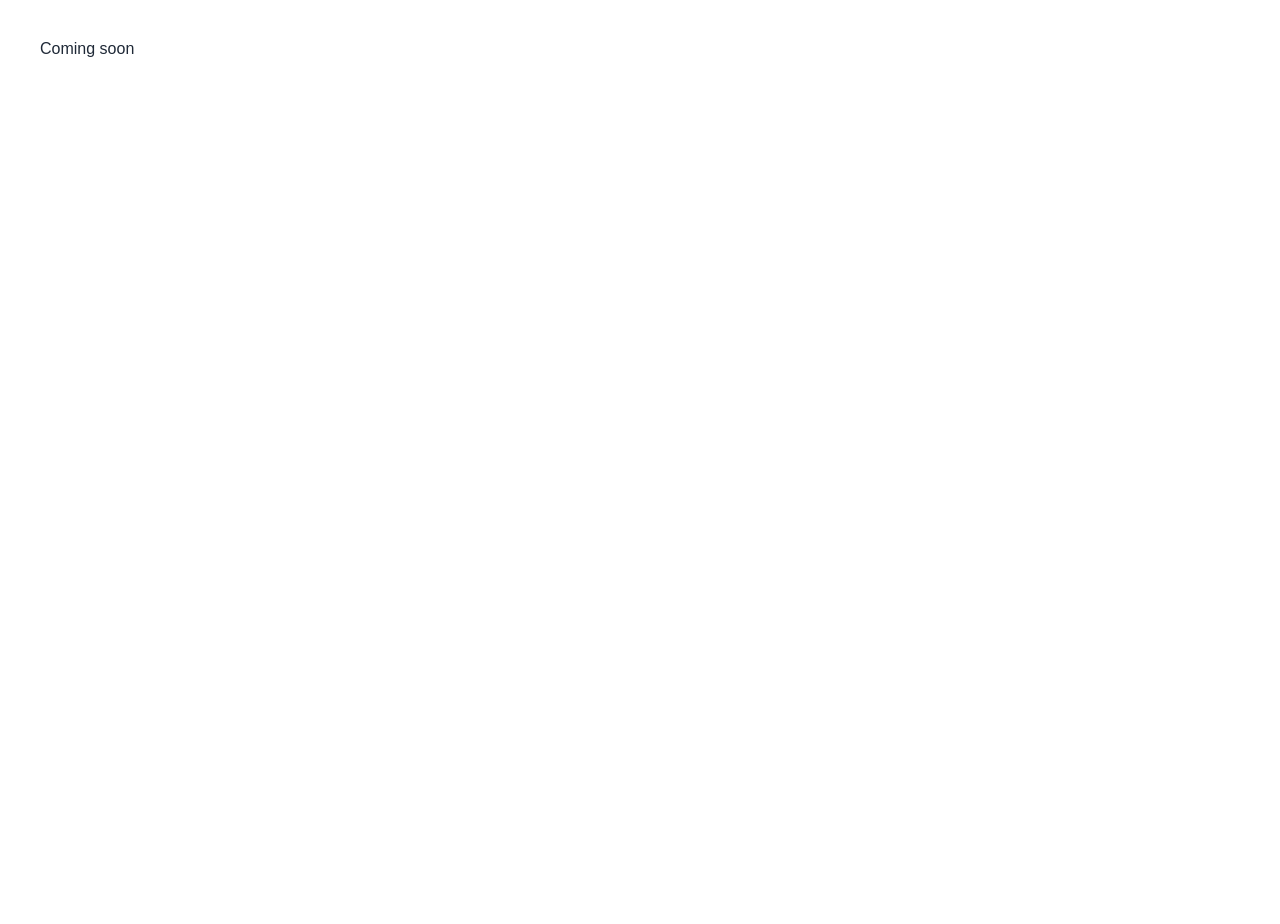
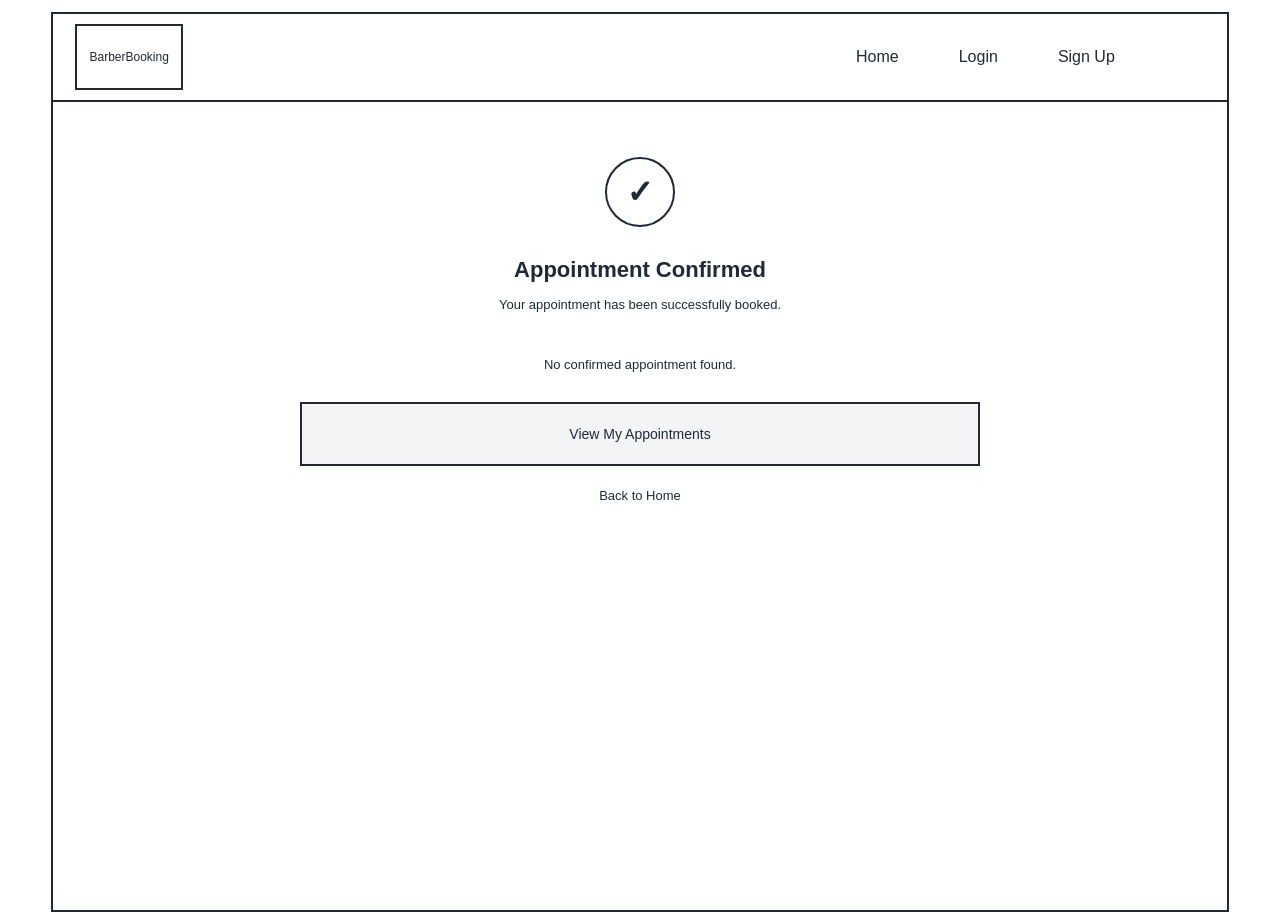
Before and after one commit to Irving999/barberbooking, a React (Vite) app in the folder frontend/: page /confirmation in a window 1280 px wide. Before the commit the page ends 800 px from the top, so only its background shows below. Built offline with nearby package versions, Linux system fonts and the light colour scheme.

Commit message:
Add ConfirmationPage

```diff
--- a/frontend/src/App.tsx
+++ b/frontend/src/App.tsx
@@ -3,6 +3,7 @@ import HomePage from "./pages/HomePage";
 import LoginPage from "./pages/LoginPage";
 import SlotsPage from "./pages/SlotsPage";
 import BookingPage from "./pages/BookingPage";
+import ConfirmationPage from "./pages/ConfirmationPage";
 
 function Placeholder() {
   return <div style={{ padding: "40px" }}>Coming soon</div>;
@@ -16,9 +17,12 @@ export default function App() {
         <Route path="/login" element={<LoginPage />} />
         <Route path="/slots" element={<SlotsPage />} />
         <Route path="/booking" element={<BookingPage />} />
+        <Route
+          path="/confirmation"
+          element={<ConfirmationPage />}
+        />
 
         <Route path="/signup" element={<Placeholder />} />
-        <Route path="/confirmation" element={<Placeholder />} />
         <Route path="/appointments" element={<Placeholder />} />
         <Route path="/provider" element={<Placeholder />} />
       </Routes>
--- a/frontend/src/index.css
+++ b/frontend/src/index.css
@@ -222,3 +222,37 @@ a {
 .secondary-button:hover {
   text-decoration: underline;
 }
+
+.confirmation-content {
+  text-align: center;
+}
+
+.confirmation-icon {
+  width: 70px;
+  height: 70px;
+
+  margin: 20px auto 30px auto;
+
+  border: 2px solid #1f2937;
+  border-radius: 50%;
+
+  display: flex;
+  align-items: center;
+  justify-content: center;
+
+  font-size: 32px;
+  font-weight: bold;
+}
+
+.secondary-link {
+  display: block;
+  text-align: center;
+  margin-top: 22px;
+  color: #1f2937;
+  text-decoration: none;
+  font-size: 13px;
+}
+
+.secondary-link:hover {
+  text-decoration: underline;
+}
--- /dev/null
+++ b/frontend/src/pages/ConfirmationPage.tsx
@@ -0,0 +1,104 @@
+import { useEffect, useState } from "react";
+import { Link } from "react-router-dom";
+import Navbar from "../components/Navbar";
+
+type Slot = {
+  slotId: number;
+  barberName: string;
+  serviceName: string;
+  slotDate: string;
+  startTime: string;
+  endTime: string;
+};
+
+export default function ConfirmationPage() {
+  const [appointment, setAppointment] = useState<Slot | null>(null);
+
+  useEffect(() => {
+    const savedAppointment =
+      sessionStorage.getItem("confirmedAppointment");
+
+    if (savedAppointment) {
+      setAppointment(JSON.parse(savedAppointment));
+    }
+  }, []);
+
+  return (
+    <div className="page-shell">
+      <Navbar />
+
+      <main className="page-content confirmation-content">
+        <div className="confirmation-icon">
+          ✓
+        </div>
+
+        <div className="page-title">
+          <h1>Appointment Confirmed</h1>
+          <p>Your appointment has been successfully booked.</p>
+        </div>
+
+        {appointment ? (
+          <div className="appointment-summary">
+            <div className="summary-row">
+              <span>Barber</span>
+              <strong>{appointment.barberName}</strong>
+            </div>
+
+            <div className="summary-row">
+              <span>Service</span>
+              <strong>{appointment.serviceName}</strong>
+            </div>
+
+            <div className="summary-row">
+              <span>Date</span>
+              <strong>{appointment.slotDate}</strong>
+            </div>
+
+            <div className="summary-row">
+              <span>Time</span>
+              <strong>
+                {formatTime(appointment.startTime)}
+                {" - "}
+                {formatTime(appointment.endTime)}
+              </strong>
+            </div>
+          </div>
+        ) : (
+          <div className="message-box">
+            No confirmed appointment found.
+          </div>
+        )}
+
+        <Link
+          to="/appointments"
+          className="primary-button"
+        >
+          View My Appointments
+        </Link>
+
+        <Link
+          to="/"
+          className="secondary-link"
+        >
+          Back to Home
+        </Link>
+      </main>
+    </div>
+  );
+}
+
+function formatTime(time: string) {
+  const [hourString, minute] = time.split(":");
+
+  let hour = Number(hourString);
+
+  const suffix = hour >= 12 ? "PM" : "AM";
+
+  hour = hour % 12;
+
+  if (hour === 0) {
+    hour = 12;
+  }
+
+  return `${hour}:${minute} ${suffix}`;
+}
```
